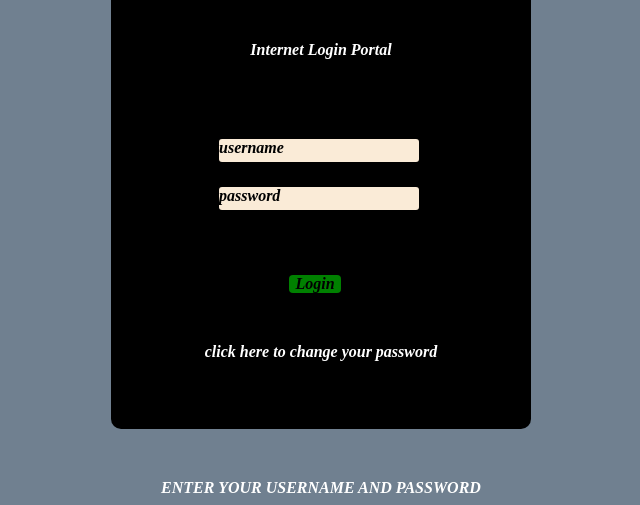
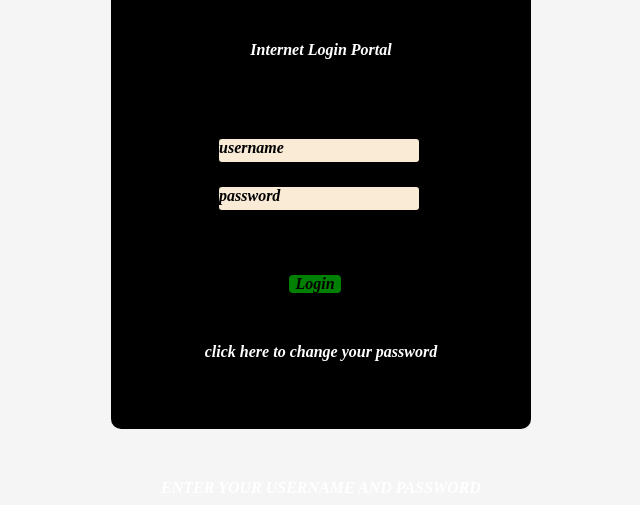
Before and after one commit to Sathvikxr/WIFIPORTAL, a plain HTML site: page index.html in a window 1280 px wide. Shown: the part 299-804 px from the top of the page, without its empty margins (319-959 px from the left). Drawn offline with Linux system fonts and the light colour scheme.

Commit message:
Changed background colour

```diff
--- a/index.html
+++ b/index.html
@@ -7,7 +7,7 @@
 
         <style>
             body{
-                background-color:slategrey
+                background-color:whitesmoke;
             }
             .header{
                 text-align: center;
```
